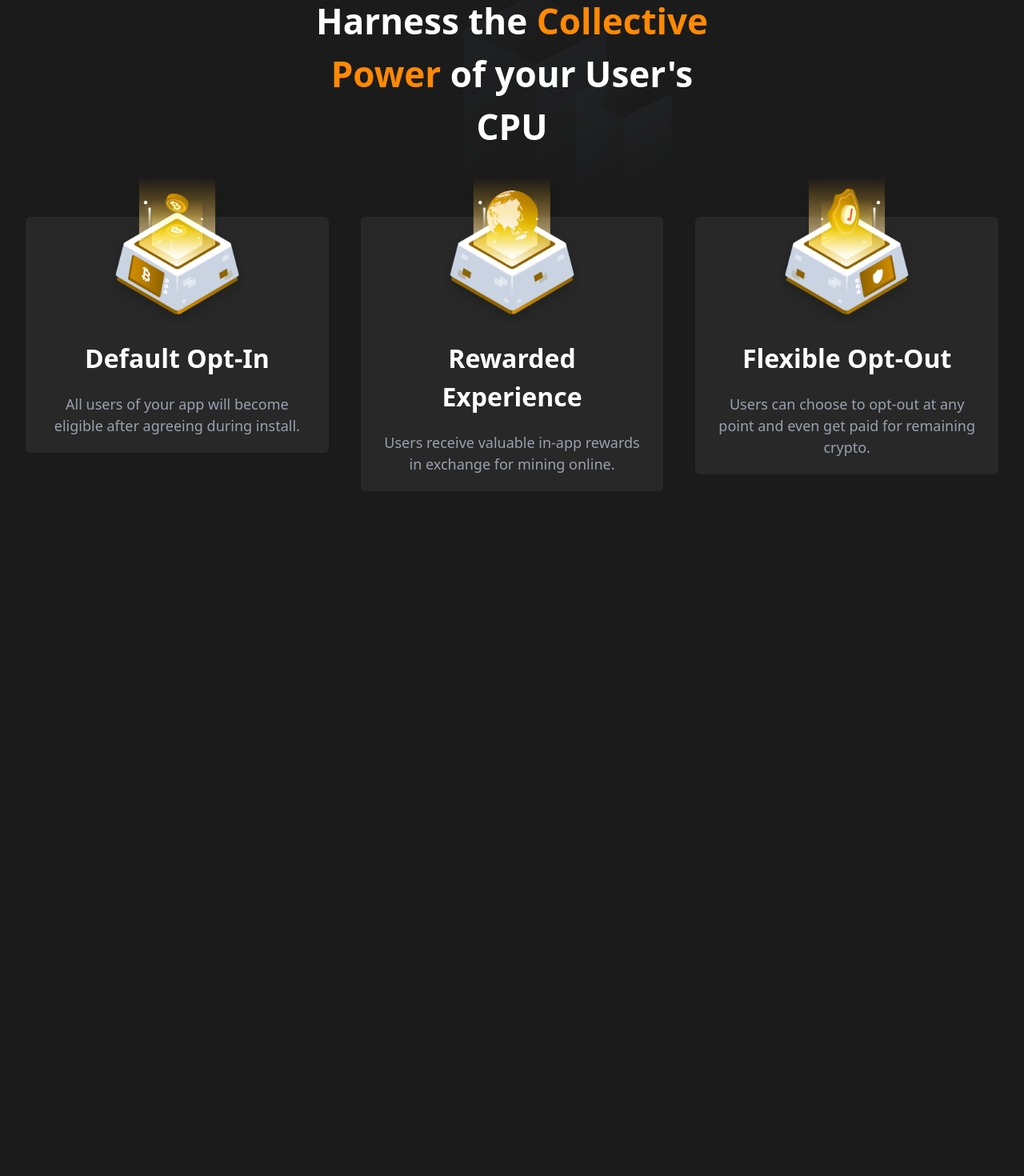
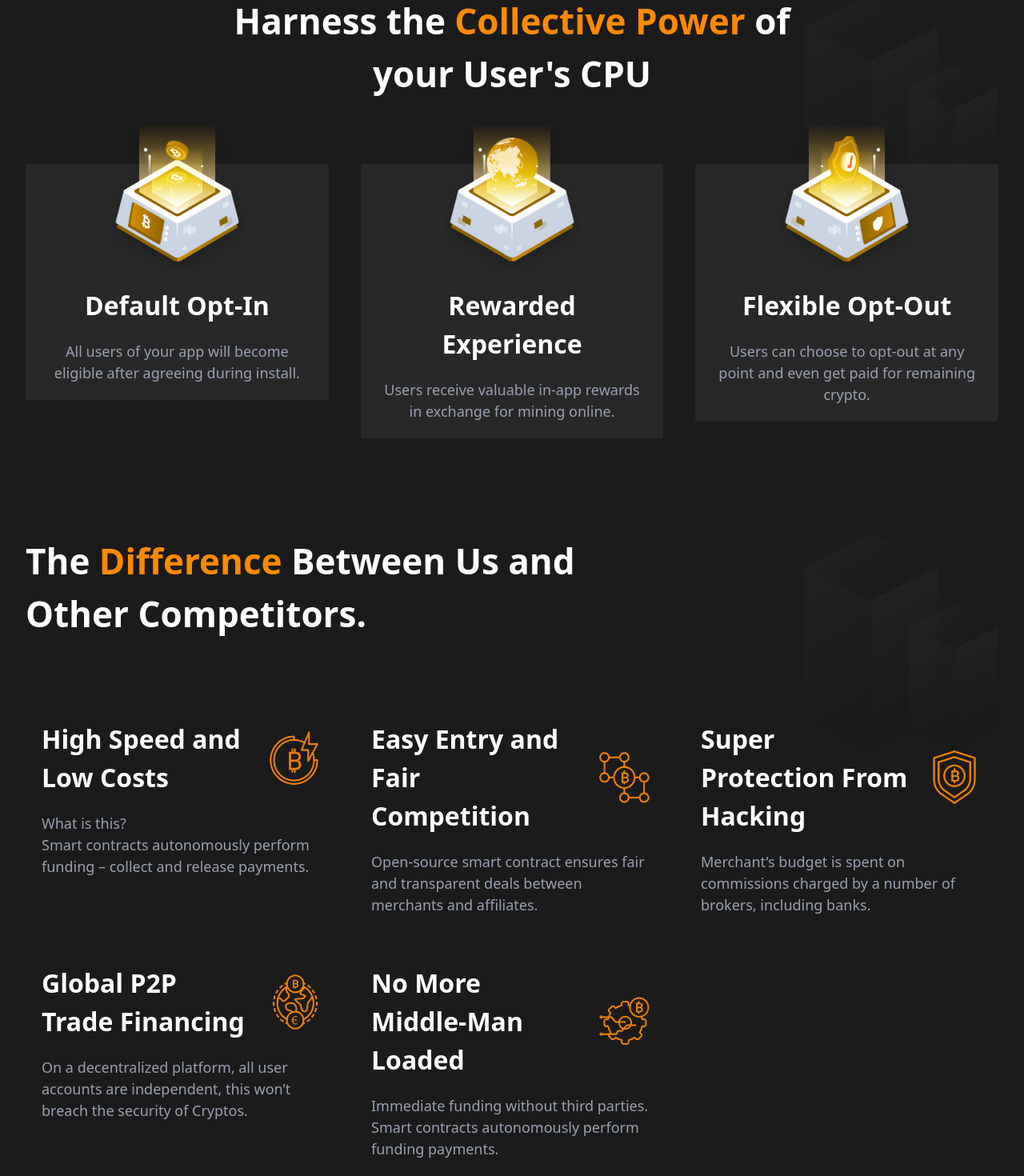
Before and after one commit to TONY65391/XTRACRYPTO, a React (Vite) app: page / in a window 1280 px wide. Shown: the part 840-2310 px from the top of the page at 80% size. Before the commit the page ends 1454 px from the top, so only its background shows below. Built offline with nearby package versions, Linux system fonts and the light colour scheme.

Commit message:
fifth commit

```diff
--- a/src/App.jsx
+++ b/src/App.jsx
@@ -3,11 +3,17 @@ import title_bg from "./assets/images/title-bg.png"
 import img2 from "./assets/images/img2.png"
 import img3 from "./assets/images/img3.png"
 import img4 from "./assets/images/img4.png"
+import icon1 from "./assets/images/icon1.png"
+import icon2 from "./assets/images/icon2.png"
+import icon3 from "./assets/images/icon3.png"
+import icon4 from "./assets/images/icon4.png"
+import icon6 from "./assets/images/icon6.png"
 import { Link } from './components/Link';
 import { Header } from './components/Header';
 import { Hero } from "./components/Hero";
 import { Heading } from "./components/Heading";
 import { SquareCard } from "./components/SquareCard";
+import { Card } from "./components/Card"
 import './App.css'
 
 function App(){
@@ -18,11 +24,24 @@ function App(){
       <Header />
       <Hero />
       <div className="lg:mt-50 mt-30">
-        <Heading src={title_bg} align="center" width="2/4" text_start="Harness the " span="Collective Power" text_end=" of your User's CPU"/>
+        <Heading src={title_bg} align="center" width="2/4" text_start="Harness the " span="Collective Power" text_end=" of your User's CPU" margin="auto"/>
+
         <div className="md:grid md:grid-cols-2 lg:grid-cols-3 gap-10">
           <SquareCard h3="Default Opt-In" p="All users of your app will become eligible after agreeing during install." src={img4}/>
           <SquareCard h3="Rewarded Experience" p="Users receive valuable in-app rewards in exchange for mining online." src={img3}/>
           <SquareCard h3="Flexible Opt-Out" p="Users can choose to opt-out at any point and even get paid for remaining crypto." src={img2}/>
+        </div>
+      </div>
+
+      <div className="mt-30">
+        <Heading src={title_bg} align="left" width="1/4" text_start="The" span=" Difference " text_end="Between Us and Other Competitors."/>
+
+        <div className="md:grid md:grid-cols-2 lg:grid-cols-3 gap-5 mt-20">
+          <Card src={icon1} h3="High Speed and Low Costs" text_start="What is this?" text_end="Smart contracts autonomously perform funding – collect and release payments."/>
+          <Card src={icon2} h3="Easy Entry and Fair Competition" text_start="Open-source smart contract ensures fair and transparent deals between merchants and affiliates."/>
+          <Card src={icon3} h3="Super Protection From Hacking" text_start="Merchant’s budget is spent on commissions charged by a number of brokers, including banks."/>
+          <Card src={icon4} h3="Global P2P Trade Financing" text_start="On a decentralized platform, all user accounts are independent, this won’t breach the security of Cryptos."/>
+          <Card src={icon6} h3="No More Middle-Man Loaded" text_start="Immediate funding without third parties. Smart contracts autonomously perform funding payments."/>
         </div>
       </div>
     </body>
--- /dev/null
+++ b/src/components/Card.jsx
@@ -0,0 +1,12 @@
+
+export function Card(props){
+    return(
+        <div className="text-white CARD p-5 rounded-sm bg-[rgba(40,40,40,27)] md:bg-transparent mt-5 md:mt-0">
+            <div className="flex items-center justify-between mb-5 gap-5">
+                <h3 className="font-bold w-3/5 md:w-4/5">{props.h3}</h3>
+                <img className="w-[70px] md:w-1/5" src={props.src} alt="" />
+            </div>
+            <p className="text-gray-400">{props.text_start} <br /> {props.text_end}</p>
+        </div>
+    )
+}
--- a/src/components/Header.jsx
+++ b/src/components/Header.jsx
@@ -7,7 +7,7 @@ export function Header(){
     const [isOpen, setIsOpen] = useState(false);
 
     return(
-        <header className="flex items-center justify-between py-5 relative">
+        <header className="flex items-center justify-between py-5 relative fixed top-0">
             <div className="w-2/5 md:w-1/6">
                 <img className="" src={Logo} alt="" />
             </div>
@@ -32,7 +32,7 @@ export function Header(){
             </nav>
 
             <div className={`fixed top-0 right-0 z-2 lg:hidden SUBMENU overflow-hidden py-5 text-white h-screen w-3/5 ${ isOpen ? `VISIBLE` : `HIDDEN` }`}>
-                <div className="text-center flex items-center justify-between px-3"><h3>SubMenu</h3> <i class={`fa-solid fa-xmark cursor-pointer hover:text-orange-500 ${ isOpen ? `` : `text-orange-500` }`} onClick={() => {setIsOpen(!isOpen)}}></i></div>
+                <div className="text-center flex items-center justify-between px-3 italic font-bold"><h3>SubMenu</h3> <i class={`fa-solid fa-xmark cursor-pointer hover:text-orange-500 text-xl ${ isOpen ? `` : `text-orange-500` }`} onClick={() => {setIsOpen(!isOpen)}}></i></div>
                 <ul className="mt-15 px-2">
                     <li><a href="#" className={`border-2 border-orange-500 hover:px-4 hover:bg-white hover:text-orange-500 rounded-md block mt-2 py-1 px-2`}>Home</a></li>
                     <li><a href="#" className={`border-2 border-orange-500 hover:px-4 hover:bg-white hover:text-orange-500 rounded-md block mt-2 py-1 px-2`}>About Us</a></li>
@@ -52,7 +52,7 @@ export function Header(){
                     </div>
                 </div>
 
-                <img className="absolute bottom-0 rotate-180" src={bg_top} alt="" />
+                <img className="absolute top-0 -z-1" src={bg_top} alt="" />
             </div>
         </header>
     )
--- a/src/components/Heading.jsx
+++ b/src/components/Heading.jsx
@@ -1,9 +1,9 @@
 
 export function Heading(props){
     return(
-        <div className={`relative mt-10 lg:w-3/7 w-8/10 m-auto`}>
-            <h2 className={`font-bold text-white text-${props.align}`}>{props.text_start} <span className="text-orange-400">{props.span}</span> {props.text_end}</h2>
-            <img className={`absolute top-0 left-50 -z-1 w-2/4`} src={props.src} alt="" />
+        <div className={`relative mt-10`}>
+            <h2 className={`font-bold text-white lg:w-4/7 w-full m-${props.margin} text-center lg:text-${props.align}`}>{props.text_start} <span className="text-orange-400">{props.span}</span> {props.text_end}</h2>
+            <img className={`absolute top-0 right-0 -z-1 md:w-1/5 w-3/5`} src={props.src} alt="" />
         </div>
     )
 }
--- a/src/components/Hero.jsx
+++ b/src/components/Hero.jsx
@@ -14,7 +14,7 @@ export function Hero(){
                 </div>
             </div>
 
-            <div className="w-4/5 m-auto mt-10 lg:m-0 lg:w-full">
+            <div className="m-auto mt-10 lg:m-0 lg:w-full">
                 <img src={img1} alt="" />
             </div>
         </div>
--- a/src/components/SquareCard.jsx
+++ b/src/components/SquareCard.jsx
@@ -1,7 +1,7 @@
 
 export function SquareCard(props){
     return(
-        <div className="SQUARECARD rounded-md text-white text-center p-5 md:w-full w-9/10 m-auto mt-20">
+        <div className="SQUARECARD rounded-sm text-white text-center p-5 md:w-full w-9/10 m-auto mt-20">
             <img className="block m-auto -mt-20 w-1/2" src={props.src} alt="" />
             <div>
                 <h3 className="font-bold mt-5">{props.h3}</h3>
--- a/src/index.css
+++ b/src/index.css
@@ -6,10 +6,10 @@
   transition: all 0.5s ease-in-out;
   font-family: system-ui, -apple-system, BlinkMacSystemFont, 'Segoe UI', Roboto, Oxygen, Ubuntu, Cantarell, 'Open Sans', 'Helvetica Neue', sans-serif;
 }
-body{
+body, .SUBMENU{
   background: rgba(27, 27, 27, 27);
 }
-.SUBMENU, .SQUARECARD{
+.SQUARECARD, .CARD:hover{
   background: rgba(40, 40, 40, 27);
 }
 
```
